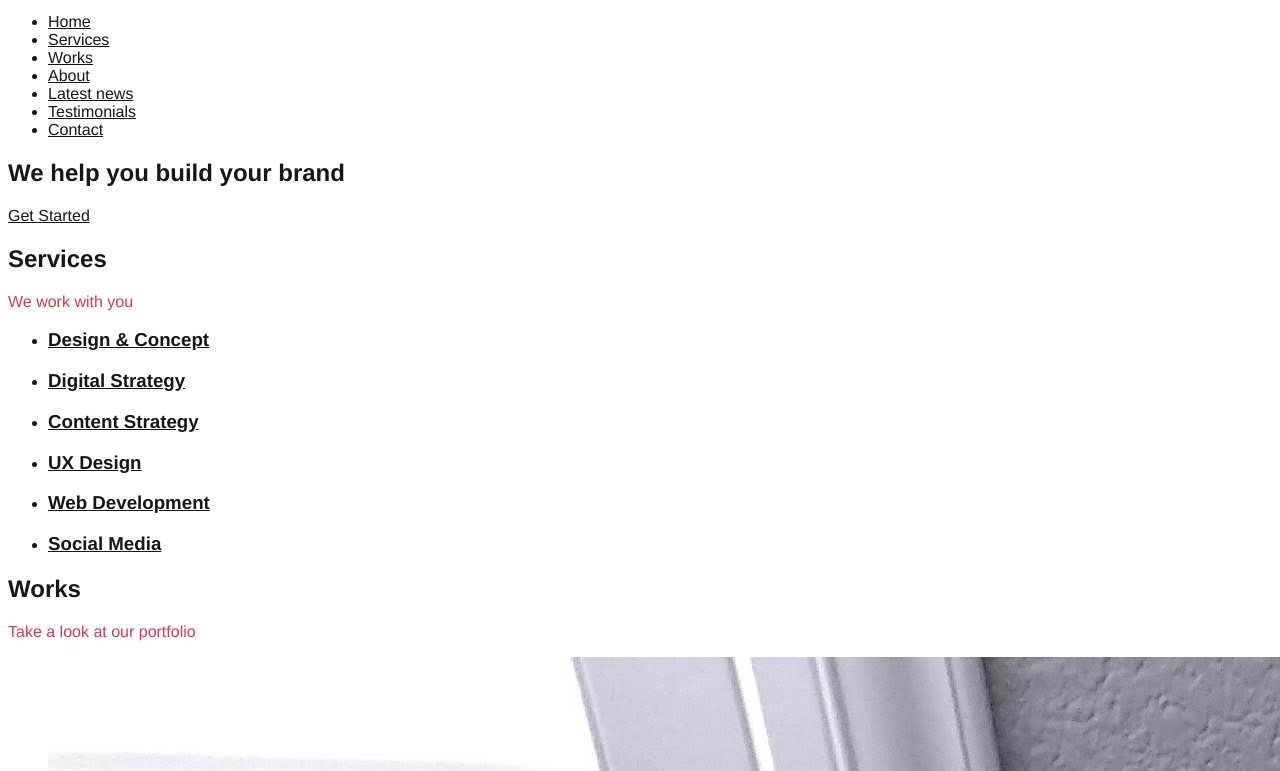
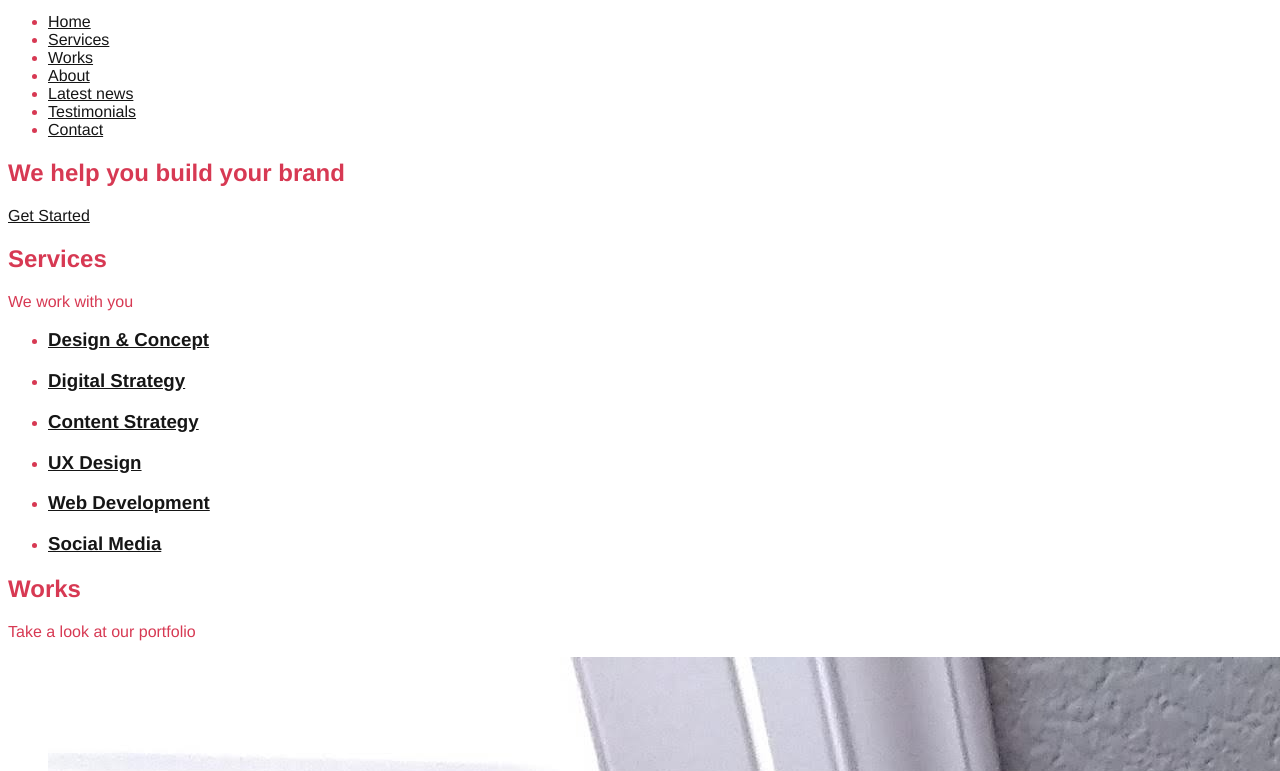
Before and after one commit to CarlosAlfredo4200/holbertonschool-web_front_end, a plain HTML site: page CSS_advanced/index.html in a window 1280 px wide. Shown: the part 29-800 px from the top of the page. Drawn offline with Linux system fonts and the light colour scheme.

Commit message:
5-styles.css

```diff
--- a/CSS_advanced/index.html
+++ b/CSS_advanced/index.html
@@ -8,7 +8,7 @@
     <link rel="icon" type="image/png" href="images/favicon.jpg">
     <link href="https://fonts.googleapis.com/css?family=Open+Sans:400,700|Raleway:700&display=swap" rel="stylesheet">
 
-    <link rel="stylesheet" href="./styles/4-style.css">
+    <link rel="stylesheet" href="./styles/5-style.css">
   </head>
   <body>
     <!-- Header -->
--- /dev/null
+++ b/CSS_advanced/styles/5-style.css
@@ -0,0 +1,64 @@
+
+
+
+:root {
+    --color-primary: #d73953;
+    --color-black: #090909;
+    --color-white: #ffffff;
+    --color-light-grey: #f3f3f3;
+    --color-dark-grey: #353535;
+    --text-color: var(--color-primary);
+
+    --font-family-base: "Helvetica Neue", Helvetica, Arial, sans-serif;
+    --font-family-title: "Helvetica Neue", Helvetica, Arial, sans-serif;
+
+    --font-size-small: 1.2rem;
+    --font-size-medium: 1.6rem;
+    --font-size-large: 1.8rem;
+    --font-size-x-large: 2.3rem;
+    --font-size-xx-large: 4.8rem
+  }
+
+  .section-tagline,
+  .card-category {
+    color: var(--color-primary);
+  }
+
+
+  a {
+    color: var(--text-color);
+  }
+
+  h1, h2, h3, h4, h5, h6 {
+    font-family: var(--font-family-title);
+  }
+
+
+
+html {
+    scroll-behavior: smooth;
+    font-size: 62.5%;
+  }
+
+
+  body {
+    color: var(--text-color);
+    font-family: var(--font-family-base);
+    font-size: var(--font-size-medium);
+  }
+
+  a {
+    color: #161616;
+  }
+
+  .visually-hidden {
+    display: none;
+  }
+
+  .card-category {
+    color: #D73953;
+  }
+
+  .section-tagline {
+    color: #D73953;
+  }
```
